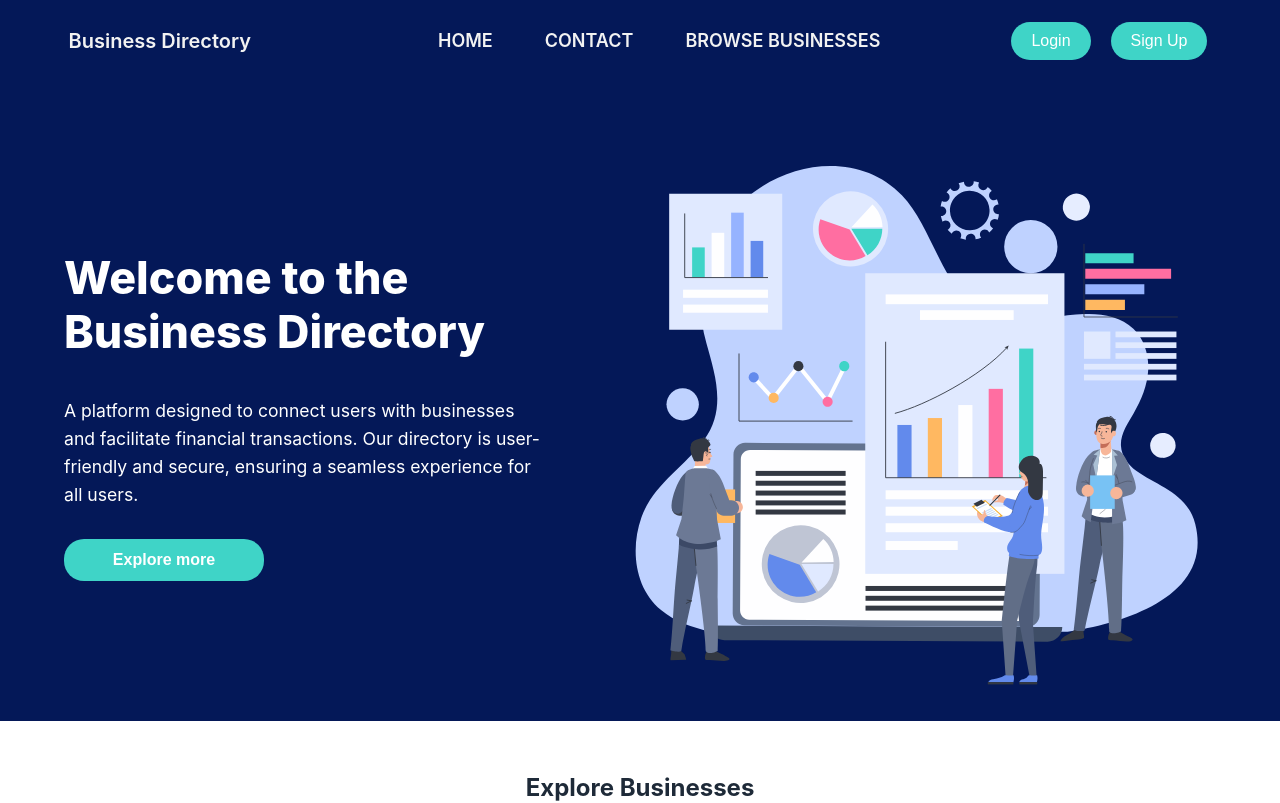
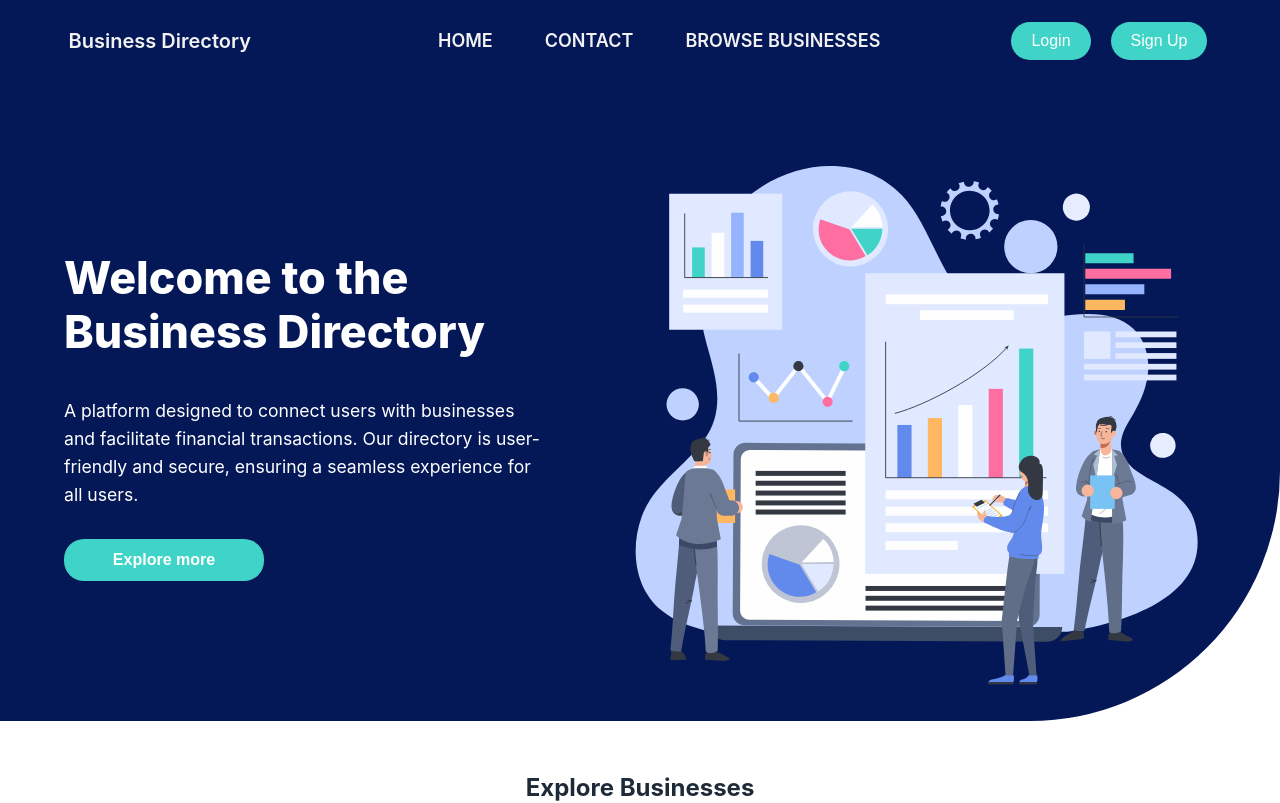
Before and after one commit to kristinashres55/business-directory-platform, a React (Create React App) app in the folder frontend/: page / in a window 1280 px wide. Shown: the top 803 px of the page. Built offline with nearby package versions, Linux system fonts and the light colour scheme; no server answers.

Commit message:
update css

```diff
--- a/frontend/src/components/Home/Home.css
+++ b/frontend/src/components/Home/Home.css
@@ -6,6 +6,7 @@
   justify-content: center;
   align-items: center;
   color: #ffffff;
+  border-radius: 0 0 250px 0px;
   overflow: hidden;
 }
 
```
